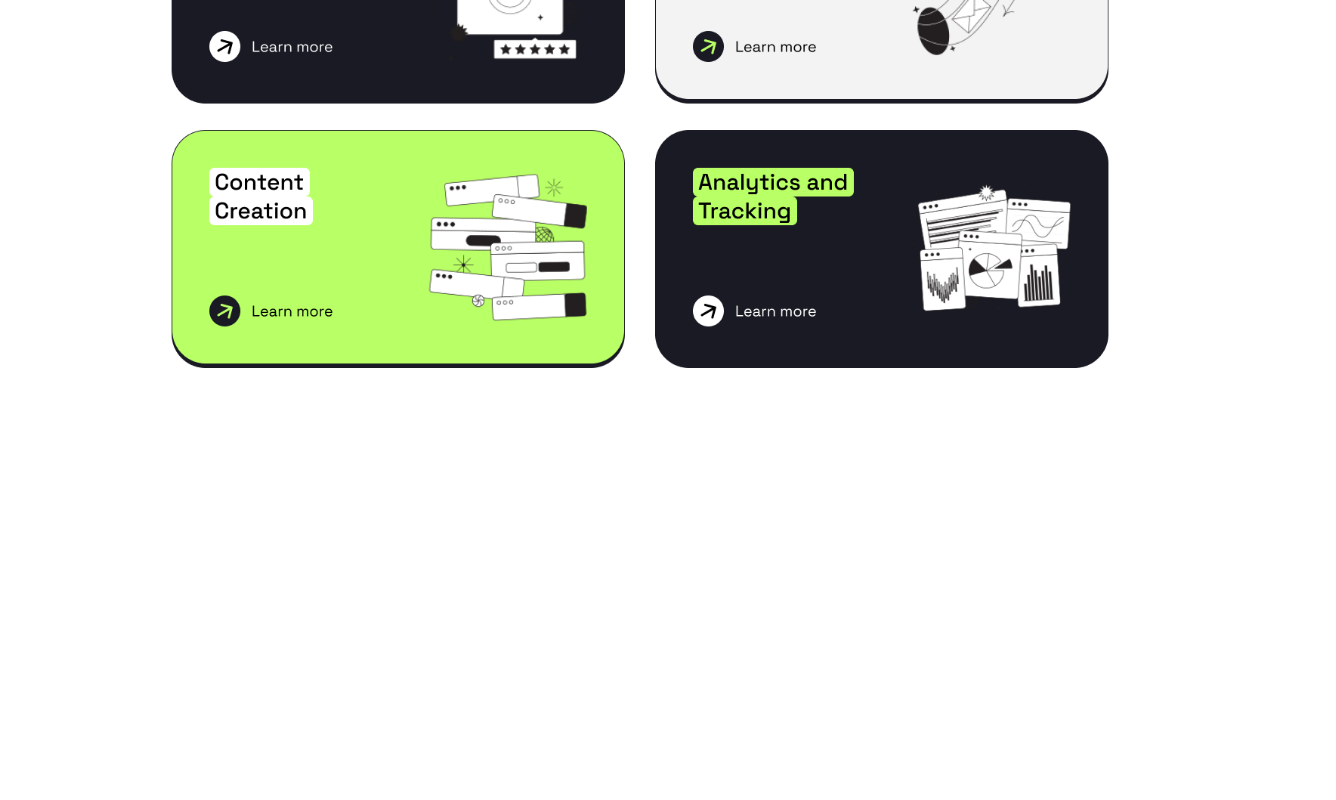
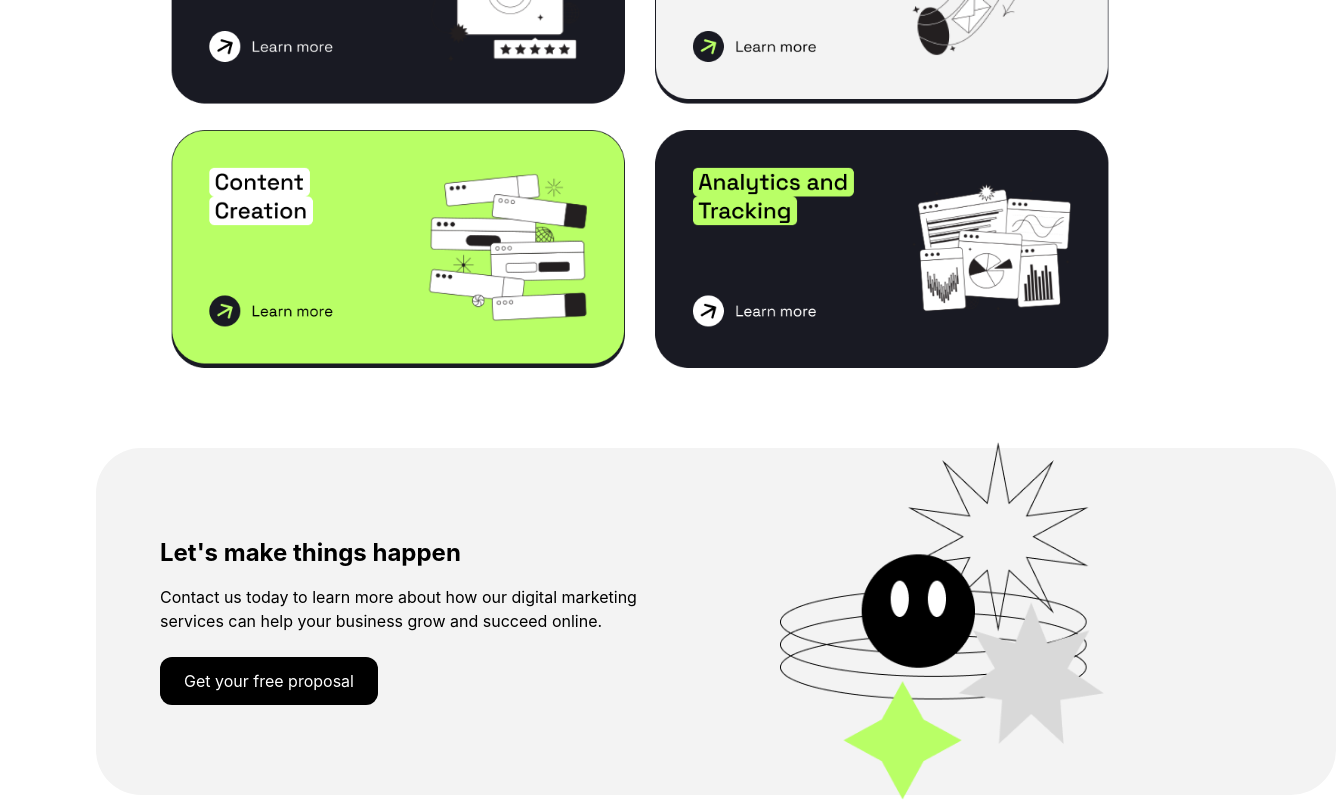
Before and after one commit to nnennafavour/same-fig-project-1, a React (Vite) app in the folder vite-project/: page /services in a window 1280 px wide. Shown: the part 575-1375 px from the top of the page, 1336 px wide, since content can reach past the window. Before the commit the page ends 943 px from the top, so only its background shows below. Built offline with nearby package versions, Linux system fonts and the light colour scheme.

Commit message:
fix my code

```diff
--- a/vite-project/src/Components/Services.jsx
+++ b/vite-project/src/Components/Services.jsx
@@ -26,7 +26,37 @@ const Services = () => {
       />
 
       {/* CTA */}
+      <div className="bg-[#F3F3F3] rounded-[45px] mt-20
+                      w-full md:w-[1240px] h-auto md:h-[347px]
+                      mx-auto flex flex-col md:flex-row items-center justify-between
+                      gap-6 md:gap-10 p-8 md:p-16">
 
+        {/* Text */}
+        <div className="w-full md:w-1/2">
+          <h2 className="text-xl md:text-2xl font-bold">
+            Let's make things happen
+          </h2>
+
+          <p className="mt-4">
+            Contact us today to learn more about how our digital marketing
+            services can help your business grow and succeed online.
+          </p>
+
+          <button className="mt-6 px-6 py-3 bg-black text-white rounded-xl">
+            Get your free proposal
+          </button>
+        </div>
+
+        {/* Image */}
+        <div className="w-full md:w-1/2 mt-8 md:mt-0 flex justify-center">
+          <img
+            src={Frame19}
+            alt="frame"
+            className="w-full max-w-md"
+          />
+        </div>
+
+      </div>
     </section>
   );
 };
```
